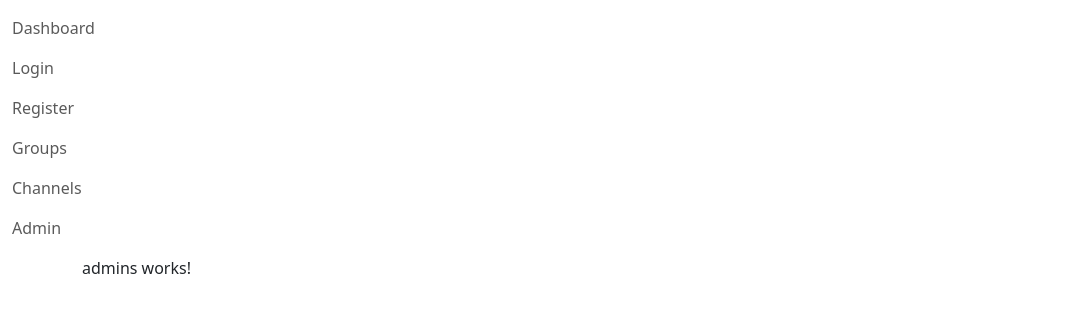
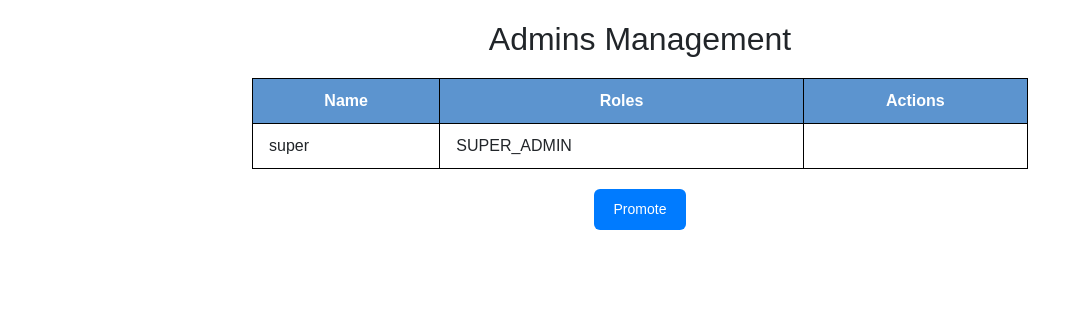
Before and after one commit to Tshokey/3813ICT-Assignment-Phase2, an Angular app in the folder client/: page /admins in a window 1280 px wide. Shown: the top 312 px of the page, without its empty margins (0-1079 px from the left). Built offline with nearby package versions, Linux system fonts and the light colour scheme.

Commit message:
Implement the admins management for 'Super'

```diff
--- a/client/src/app/app.html
+++ b/client/src/app/app.html
@@ -1,15 +1 @@
-  <nav class="navbar navbar-default">
-    <div class="container-fluid">
-      <ul class="nav navbar-nav">
-          <li class="active"><a class="nav-link" routerLink="/">Dashboard</a></li>
-          <li> <a class="nav-link" routerLink="/login">Login</a></li>
-          <li><a class="nav-link" routerLink="/register">Register</a></li>
-          <li> <a class="nav-link" routerLink="/groups">Groups</a> </li>
-          <li> <a class="nav-link" routerLink="/channels">Channels</a> </li>
-          <li> <a class="nav-link" routerLink="/admins">Admin</a> </li>
-      </ul>
-    </div>
-  </nav>
-  <div class="container">
-  <router-outlet></router-outlet>
-</div>
+<router-outlet></router-outlet>
--- a/client/src/app/app.ts
+++ b/client/src/app/app.ts
@@ -1,12 +1,10 @@
-import { Component, signal } from '@angular/core';
-import { RouterModule } from '@angular/router';
+import { Component} from '@angular/core';
+import { RouterModule, RouterOutlet} from '@angular/router';
 
 @Component({
   selector: 'app-root',
-  imports: [RouterModule],
+  imports: [RouterModule, RouterOutlet],
   templateUrl: './app.html',
   styleUrls: ['./app.css']
 })
-export class App {
-  protected readonly title = signal('client');
-}
+export class App {}
--- a/client/src/app/components/admins/admins.css
+++ b/client/src/app/components/admins/admins.css
@@ -0,0 +1,60 @@
+.container {
+  max-width: 800px;
+  margin: 20px auto;
+  font-family: Arial, sans-serif;
+}
+
+h2 {
+  text-align: center;
+  margin-bottom: 20px;
+}
+
+.admin-table {
+  width: 100%;
+  border-collapse: collapse;
+  text-align: left;
+}
+
+.admin-table th {
+    text-align: center;
+    padding: 10px 16px;
+    border: 1px solid black;
+    vertical-align: top;
+}
+.admin-table td {
+  padding: 10px 16px;
+  border: 1px solid black;
+  vertical-align: top;
+}
+
+.admin-table th {
+  background-color: #5c94cf;
+  color: white;
+}
+
+.admin-table tr:nth-child(even) {
+  background-color: #f2f2f2;
+}
+
+.checkbox-label {
+  display: inline-block;
+  margin-right: 16px;
+  margin-bottom: 4px;
+  font-size: 14px;
+}
+
+.promote-btn {
+  display: block;
+  margin: 20px auto 0 auto;
+  padding: 10px 20px;
+  font-size: 14px;
+  background-color: #007bff;
+  color: white;
+  border: none;
+  border-radius: 6px;
+  cursor: pointer;
+}
+
+.promote-btn:hover {
+  background-color: #589be4;
+}
--- a/client/src/app/components/admins/admins.html
+++ b/client/src/app/components/admins/admins.html
@@ -1 +1,43 @@
-<p>admins works!</p>
+<div class="container">
+    <h2>Admins Management</h2>
+
+    <table class="admin-table">
+    <thead>
+      <tr>
+        <th>Name</th>
+        <th>Roles</th>
+        <th>Actions</th>
+      </tr>
+    </thead>
+    <tbody>
+
+        <tr *ngFor="let u of users">
+            <td>{{u.username}}</td>
+
+            <td>
+                <div *ngFor="let role of u.roles">{{ role }}</div>
+            </td>
+
+            <td>
+                <label *ngIf="canPromoteGroup(u)" class="checkbox-label">
+                    <input type="checkbox" [(ngModel)]="u.toPromoteGroup" />Group Admin
+                </label>
+
+                <label *ngIf="canPromoteSuper(u)" class="checkbox-label">
+                    <input type="checkbox" [(ngModel)]="u.toPromoteSuper" />Super Admin
+                </label>
+
+                <label *ngIf="canRemove(u)" class="checkbox-label">
+                    <button (click)="removeUser(u)">Remove</button>
+                </label>
+            </td>
+        </tr>
+    </tbody>
+
+    </table>
+
+    <div>
+        <button class="promote-btn" (click)="promoteSelected()">Promote</button>
+    </div>
+
+</div>
--- a/client/src/app/components/admins/admins.ts
+++ b/client/src/app/components/admins/admins.ts
@@ -1,11 +1,67 @@
 import { Component } from '@angular/core';
+import { FormsModule } from '@angular/forms';
+import { CommonModule } from '@angular/common';
+import { User } from '../../models/user';
+import { AuthService } from '../../services/auth-service';
 
 @Component({
   selector: 'app-admins',
-  imports: [],
+  imports: [FormsModule, CommonModule],
   templateUrl: './admins.html',
-  styleUrl: './admins.css'
+  styleUrls: ['./admins.css']
 })
 export class Admins {
+  users: User[] = [];
+
+  constructor(private auth: AuthService){
+    this.loadUsers();
+  }
+
+  loadUsers(){
+    this.users = JSON.parse(localStorage.getItem('users') || '[]');
+  }
+
+  canPromoteGroup(u: User){
+    return this.auth.hasRole('SUPER_ADMIN') && !u.roles.includes('GROUP_ADMIN');
+  }
+
+  canPromoteSuper(u: User){
+    return this.auth.hasRole('SUPER_ADMIN') && !u.roles.includes('SUPER_ADMIN');
+  }
+
+
+    promoteSelected() {
+    this.users.forEach(u => {
+      if (u.toPromoteGroup) {
+        if (!u.roles.includes('GROUP_ADMIN')) {
+          u.roles.push('GROUP_ADMIN');
+        }
+        u.toPromoteGroup = false;
+      }
+
+      if (u.toPromoteSuper) {
+        if (!u.roles.includes('SUPER_ADMIN')) {
+          u.roles.push('SUPER_ADMIN');
+        }
+        u.toPromoteSuper = false;
+      }
+    });
+
+    this.saveUsers();
+  }
+
+  canRemove(u: User){
+    return this.auth.hasRole('SUPER_ADMIN') && u.username !== 'super';
+  }
+
+  removeUser(u: User){
+    this.users = this.users.filter(user => user.username !== u.username);
+    this.saveUsers();
+  }
+
+  saveUsers(){
+    localStorage.setItem('users', JSON.stringify(this.users));
+    this.loadUsers();
+  }
 
 }
--- a/client/src/app/components/login/login.ts
+++ b/client/src/app/components/login/login.ts
@@ -2,7 +2,6 @@ import { Component } from '@angular/core';
 import { RouterModule, Router, RouterLink } from '@angular/router';
 import { AuthService } from '../../services/auth-service';
 import { FormsModule } from '@angular/forms';
-
 
 
 @Component({
--- a/client/src/app/components/register/register.ts
+++ b/client/src/app/components/register/register.ts
@@ -1,10 +1,10 @@
 import { Component } from '@angular/core';
-import { RouterModule, Router } from '@angular/router';
+import { RouterModule, Router, RouterLink } from '@angular/router';
 import { User } from '../../models/user';
 import { FormsModule } from '@angular/forms';
 @Component({
   selector: 'app-register',
-  imports: [RouterModule, FormsModule],
+  imports: [RouterModule, FormsModule, RouterLink],
   templateUrl: './register.html',
   styleUrls: ['./register.css']
 })
--- a/client/src/app/models/user.ts
+++ b/client/src/app/models/user.ts
@@ -8,7 +8,17 @@ export class User {
     roles: Role[];
     groups: string[];
 
-    constructor(id: number = 0, username: string='', email:string='', password:string='', roles:Role[]=[], groups:string[]=[]){
+    toPromoteGroup?: boolean = false;
+    toPromoteSuper?: boolean = false;
+
+    constructor(
+        id: number = 0,
+        username: string='',
+        email:string='',
+        password:string='',
+        roles:Role[]=[],
+        groups:string[]=[])
+        {
             this.id = id;
             this.username = username;
             this.password = password;
--- a/client/src/app/services/auth-service.ts
+++ b/client/src/app/services/auth-service.ts
@@ -40,7 +40,6 @@ export class AuthService {
     }
   }
 
-
   login(username:string,password:string):boolean{
     const users: User[] = JSON.parse(localStorage.getItem('users') || '[]');
     const found = users.find(u=> u.username === username && u.password === password);
@@ -49,16 +48,6 @@ export class AuthService {
       return true;
     }
     return false;
-  }
-
-   register(newUser: User): boolean {
-    if (this.users.find(u => u.username === newUser.username)) {
-      return false;
-    }
-    newUser.id = this.users.length + 1;
-    this.users.push(newUser);
-    localStorage.setItem('users', JSON.stringify(this.users));
-    return true;
   }
 
   setCurrentuser(newuser:User | null){
```
Also changed, not shown: client/src/app/app.routes.ts (+6 -1 lines). Lines whose indentation alone changed are shown as unchanged.
